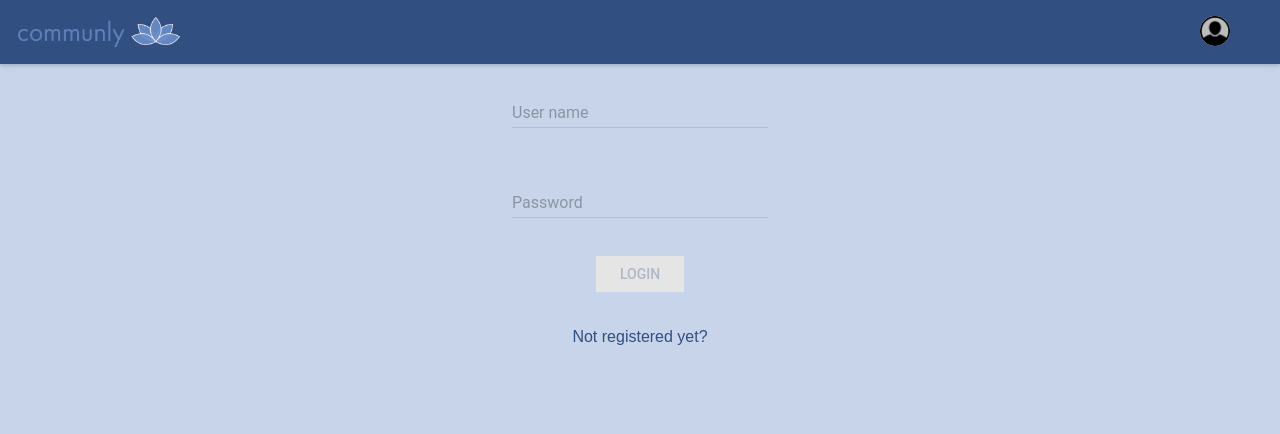
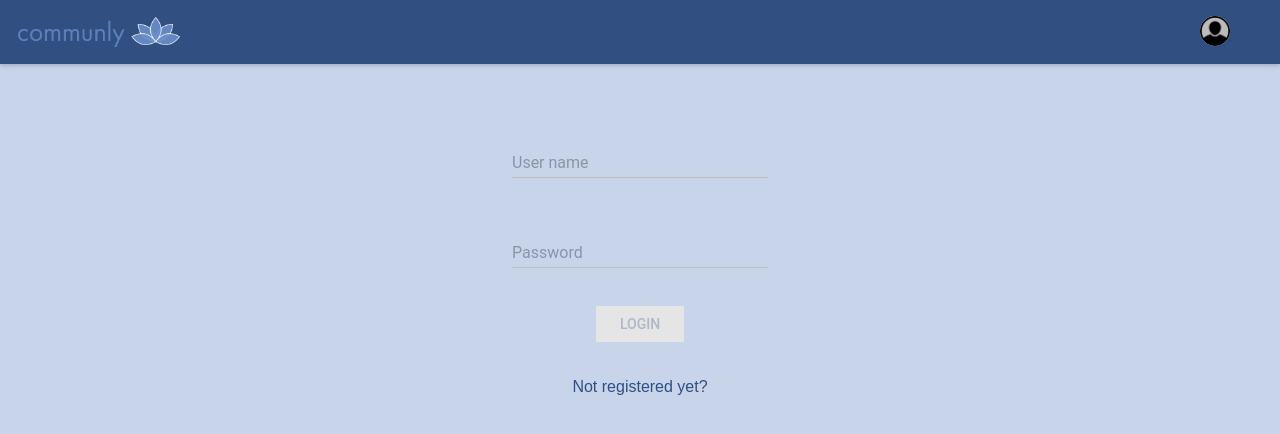
Before and after one commit to kajo404/communly-frontend, a React app: page /login in a window 1280 px wide. Shown: the top 434 px of the page. Built offline with nearby package versions, Linux system fonts and the light colour scheme.

Commit message:
feat: Forgot some stuff

```diff
--- a/src/components/page-layout.scss
+++ b/src/components/page-layout.scss
@@ -45,7 +45,7 @@ a {
 }
 
 .p-user-login__content {
-    margin: 0 auto;
+    margin: 50px auto;
 }
 
 .c-layout {
--- a/src/pages/task-boards-page/create-task-modal.js
+++ b/src/pages/task-boards-page/create-task-modal.js
@@ -30,7 +30,7 @@ export default class CreateTaskModal extends React.Component {
       <div className="c-create-task-modal">
         <RaisedButton label="Create new task board" onClick={this.handleOpen} />
         <Dialog
-          title="Dialog With Custom Width"
+          title="Create a new task. WIP"
           actions={actions}
           modal={true}
           contentStyle={customModalStyle}
```
